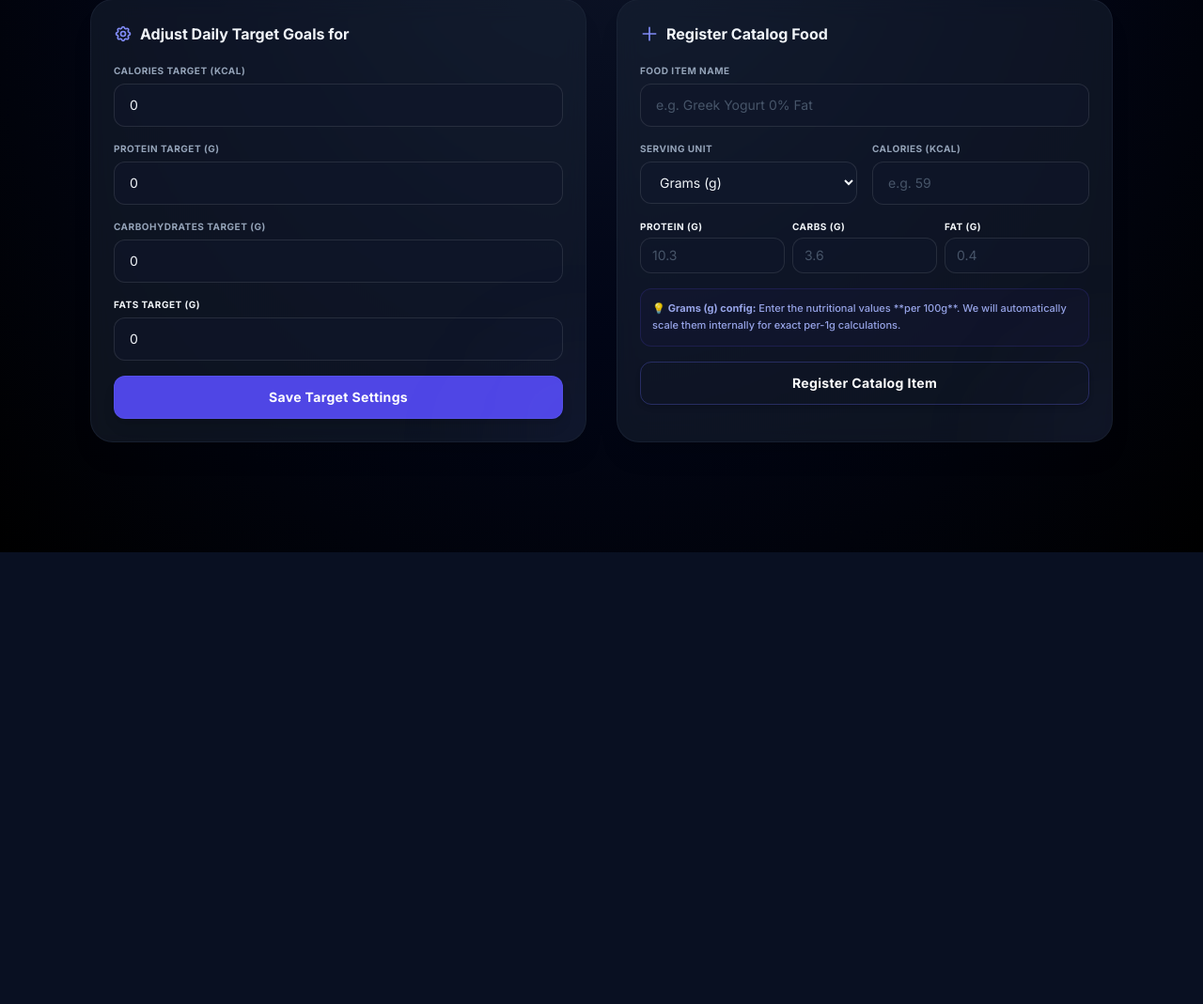
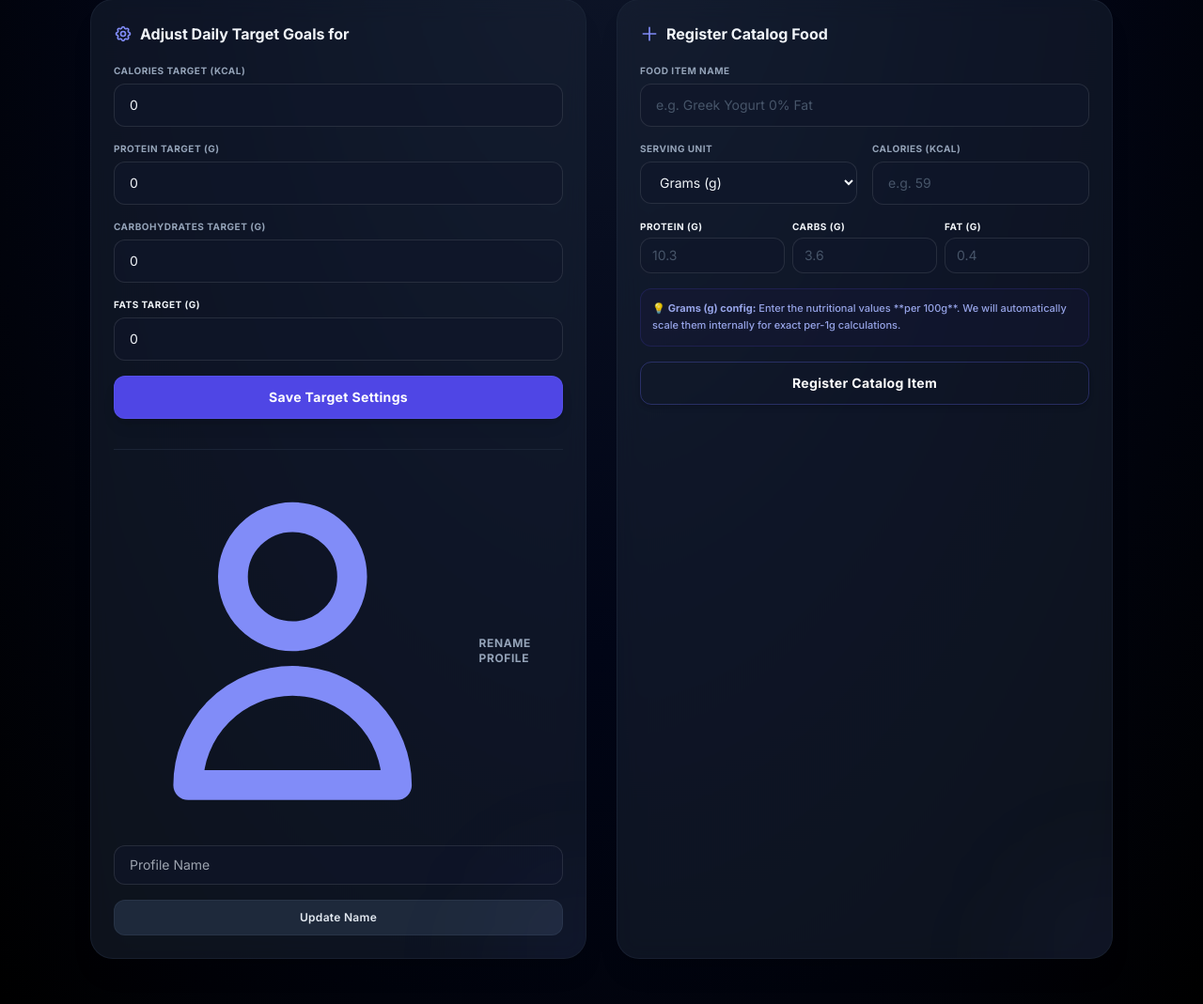
Before and after one commit to ErwinGFHein/Calorie-Tracker, a FastAPI app: template app/templates/config.html in a window 1280 px wide. Shown: the part 212-1281 px from the top of the page at 94% size. Before the commit the page ends 800 px from the top, so only its background shows below. Run offline with FastAPI, Linux system fonts and the light colour scheme; the template is opened without the code that fills it, so the values that code supplies are empty; some libraries are stand-ins or nearby versions.

Commit message:
Fix profile dropdown UX, add profile renaming in config, and secure log edit endpoints

```diff
--- a/app/main.py
+++ b/app/main.py
@@ -170,6 +170,28 @@
     response = RedirectResponse(url="/", status_code=status.HTTP_303_SEE_OTHER)
     response.set_cookie("user_id", str(target_user_id), max_age=31536000, httponly=True)
     return response
+
+@app.post("/user/rename")
+def rename_user(request: Request, name: str = Form(...)):
+    user_id = get_current_user_id(request)
+    if user_id is None:
+        return RedirectResponse(url="/login", status_code=status.HTTP_303_SEE_OTHER)
+
+    name = name.strip()
+    if not name:
+        return RedirectResponse(url="/config?error=profile_name_empty", status_code=status.HTTP_303_SEE_OTHER)
+
+    conn = get_db_connection()
+    cursor = conn.cursor()
+    try:
+        cursor.execute("UPDATE users SET name = ? WHERE id = ?;", (name, user_id))
+        conn.commit()
+    except sqlite3.IntegrityError:
+        conn.close()
+        return RedirectResponse(url="/config?error=profile_name_exists", status_code=status.HTTP_303_SEE_OTHER)
+
+    conn.close()
+    return RedirectResponse(url="/config?success=profile", status_code=status.HTTP_303_SEE_OTHER)
 
 def get_daily_metrics(conn, user_id: int, date_str: str = None):
     if not date_str:
@@ -574,7 +596,7 @@
     })
 
 @app.get("/config", response_class=HTMLResponse)
-def config_view(request: Request, success: str = None):
+def config_view(request: Request, success: str = None, error: str = None):
     user_id = get_current_user_id(request)
     if user_id is None:
         return RedirectResponse(url="/login", status_code=status.HTTP_303_SEE_OTHER)
@@ -589,6 +611,7 @@
         "active_tab": "config",
         "targets": targets,
         "success": success,
+        "error": error,
         "current_user": get_user_details(user_id),
         "all_users": get_all_users()
     })
@@ -886,6 +909,10 @@
 
 @app.get("/log/{log_id}/edit", response_class=HTMLResponse)
 def edit_log_view(request: Request, log_id: int, date: str = None):
+    user_id = get_current_user_id(request)
+    if user_id is None:
+        return HTMLResponse(content="<script>window.location.reload();</script>", status_code=200)
+
     conn = get_db_connection()
     cursor = conn.cursor()
     cursor.execute("""
@@ -897,8 +924,8 @@
             f.unit
         FROM logs l
         JOIN foods f ON l.food_id = f.id
-        WHERE l.id = ?;
-    """, (log_id,))
+        WHERE l.id = ? AND l.user_id = ?;
+    """, (log_id, user_id))
     row = cursor.fetchone()
     conn.close()
     if not row:
@@ -918,6 +945,10 @@
 
 @app.get("/log/{log_id}/normal", response_class=HTMLResponse)
 def normal_log_view(request: Request, log_id: int, date: str = None):
+    user_id = get_current_user_id(request)
+    if user_id is None:
+        return HTMLResponse(content="<script>window.location.reload();</script>", status_code=200)
+
     conn = get_db_connection()
     cursor = conn.cursor()
     cursor.execute("""
@@ -934,8 +965,8 @@
             f.unit
         FROM logs l
         JOIN foods f ON l.food_id = f.id
-        WHERE l.id = ?;
-    """, (log_id,))
+        WHERE l.id = ? AND l.user_id = ?;
+    """, (log_id, user_id))
     row = cursor.fetchone()
     conn.close()
     if not row:
@@ -961,13 +992,17 @@
 
 @app.post("/log/{log_id}/edit", response_class=HTMLResponse)
 def edit_log(request: Request, log_id: int, quantity: float = Form(...), date: str = None):
+    user_id = get_current_user_id(request)
+    if user_id is None:
+        return HTMLResponse(content="<script>window.location.reload();</script>", status_code=200)
+
     conn = get_db_connection()
     cursor = conn.cursor()
-    cursor.execute("UPDATE logs SET quantity = ? WHERE id = ?;", (quantity, log_id))
+    cursor.execute("UPDATE logs SET quantity = ? WHERE id = ? AND user_id = ?;", (quantity, log_id, user_id))
     conn.commit()
 
-    metrics = get_daily_metrics(conn, date)
-    history = get_grouped_history(conn, date)
+    metrics = get_daily_metrics(conn, user_id, date)
+    history = get_grouped_history(conn, user_id, date)
     conn.close()
 
     return templates.TemplateResponse(request, "history.html", {
--- a/app/templates/base.html
+++ b/app/templates/base.html
@@ -56,31 +56,12 @@
                         </svg>
                     </button>
                     <!-- Dropdown Content -->
-                    <div class="absolute right-0 mt-1.5 w-48 bg-slate-905 border border-slate-800/80 rounded-2xl py-1.5 shadow-2xl opacity-0 invisible group-hover:opacity-100 group-hover:visible transition-all duration-155 z-50">
-                        <div class="px-3 py-1.5 border-b border-slate-850 text-[10px] font-bold text-slate-500 uppercase tracking-wider">Switch Profile</div>
-                        {% for u in all_users %}
-                        {% if u.id != current_user.id %}
-                        <a href="/user/switch/{{ u.id }}" class="flex items-center justify-between px-3 py-2 text-xs font-semibold text-slate-350 hover:text-white hover:bg-slate-800/50 transition-colors">
-                            <span>{{ u.name }}</span>
-                            {% if u.has_pin %}
-                            <svg xmlns="http://www.w3.org/2000/svg" class="h-3 w-3 text-slate-550" fill="none" viewBox="0 0 24 24" stroke="currentColor" stroke-width="2">
-                                <path stroke-linecap="round" stroke-linejoin="round" d="M12 15v2m-6 4h12a2 2 0 002-2v-6a2 2 0 00-2-2H6a2 2 0 00-2 2v6a2 2 0 002 2zm10-10V7a4 4 0 00-8 0v4h8z" />
-                            </svg>
-                            {% endif %}
-                        </a>
-                        {% endif %}
-                        {% endfor %}
-                        <a href="/login" class="flex items-center gap-1.5 px-3 py-2 text-xs font-semibold text-indigo-400 hover:text-indigo-300 hover:bg-slate-800/50 border-t border-slate-850 transition-colors">
-                            <svg xmlns="http://www.w3.org/2000/svg" class="h-3.5 w-3.5" fill="none" viewBox="0 0 24 24" stroke="currentColor" stroke-width="2">
-                                <path stroke-linecap="round" stroke-linejoin="round" d="M12 9v3m0 0v3m0-3h3m-3 0h-3m-2-5a4 4 0 11-8 0 4 4 0 018 0zM3 20a6 6 0 0112 0v1H3v-1z" />
-                            </svg>
-                            Add/Switch Profile
-                        </a>
-                        <a href="/logout" class="flex items-center gap-1.5 px-3 py-2 text-xs font-semibold text-rose-450 hover:text-rose-400 hover:bg-slate-800/50 border-t border-slate-850 transition-colors">
+                    <div class="absolute right-0 mt-1.5 w-48 bg-slate-950 border border-slate-800/80 rounded-2xl py-1.5 shadow-2xl opacity-0 invisible group-hover:opacity-100 group-hover:visible transition-all duration-155 z-50">
+                        <a href="/logout" class="flex items-center gap-1.5 px-3 py-2 text-xs font-semibold text-rose-450 hover:text-rose-400 hover:bg-slate-800/50 transition-colors">
                             <svg xmlns="http://www.w3.org/2000/svg" class="h-3.5 w-3.5" fill="none" viewBox="0 0 24 24" stroke="currentColor" stroke-width="2">
                                 <path stroke-linecap="round" stroke-linejoin="round" d="M17 16l4-4m0 0l-4-4m4 4H7m6 4v1a3 3 0 01-3 3H6a3 3 0 01-3-3V7a3 3 0 013-3h4a3 3 0 013 3v1" />
                             </svg>
-                            Log Out
+                            Switch Profile / Log Out
                         </a>
                     </div>
                 </div>
--- a/app/templates/config.html
+++ b/app/templates/config.html
@@ -16,6 +16,29 @@
                 <path stroke-linecap="round" stroke-linejoin="round" d="M9 12l2 2 4-4m6 2a9 9 0 11-18 0 9 9 0 0118 0z" />
             </svg>
             <span>Catalog food item registered successfully!</span>
+        </div>
+    {% elif success == 'profile' %}
+        <div class="glass-panel p-4 rounded-xl border border-emerald-500/30 bg-emerald-950/20 text-emerald-300 text-sm font-medium flex items-center gap-3">
+            <svg xmlns="http://www.w3.org/2000/svg" class="h-5 w-5 text-emerald-400 shrink-0" fill="none" viewBox="0 0 24 24" stroke="currentColor" stroke-width="2.5">
+                <path stroke-linecap="round" stroke-linejoin="round" d="M9 12l2 2 4-4m6 2a9 9 0 11-18 0 9 9 0 0118 0z" />
+            </svg>
+            <span>Profile name updated successfully!</span>
+        </div>
+    {% endif %}
+
+    {% if error == 'profile_name_empty' %}
+        <div class="glass-panel p-4 rounded-xl border border-rose-500/30 bg-rose-950/20 text-rose-300 text-sm font-medium flex items-center gap-3">
+            <svg xmlns="http://www.w3.org/2000/svg" class="h-5 w-5 text-rose-450 shrink-0" fill="none" viewBox="0 0 24 24" stroke="currentColor" stroke-width="2.5">
+                <path stroke-linecap="round" stroke-linejoin="round" d="M12 9v2m0 4h.01m-6.938 4h13.856c1.54 0 2.502-1.667 1.732-3L13.732 4c-.77-1.333-2.694-1.333-3.464 0L3.34 16c-.77 1.333.192 3 1.732 3z" />
+            </svg>
+            <span>Profile name cannot be empty.</span>
+        </div>
+    {% elif error == 'profile_name_exists' %}
+        <div class="glass-panel p-4 rounded-xl border border-rose-500/30 bg-rose-950/20 text-rose-300 text-sm font-medium flex items-center gap-3">
+            <svg xmlns="http://www.w3.org/2000/svg" class="h-5 w-5 text-rose-450 shrink-0" fill="none" viewBox="0 0 24 24" stroke="currentColor" stroke-width="2.5">
+                <path stroke-linecap="round" stroke-linejoin="round" d="M12 9v2m0 4h.01m-6.938 4h13.856c1.54 0 2.502-1.667 1.732-3L13.732 4c-.77-1.333-2.694-1.333-3.464 0L3.34 16c-.77 1.333.192 3 1.732 3z" />
+            </svg>
+            <span>Username already exists. Please choose a different name.</span>
         </div>
     {% endif %}
 
@@ -84,6 +107,34 @@
                     Save Target Settings
                 </button>
             </form>
+
+            <!-- Rename Profile Section -->
+            <div class="mt-8 pt-6 border-t border-slate-800/80">
+                <h3 class="text-xs font-bold text-slate-400 uppercase tracking-wider mb-4 flex items-center gap-2">
+                    <svg xmlns="http://www.w3.org/2000/svg" class="h-4.5 w-4.5 text-indigo-400" fill="none" viewBox="0 0 24 24" stroke="currentColor" stroke-width="2">
+                        <path stroke-linecap="round" stroke-linejoin="round" d="M16 7a4 4 0 11-8 0 4 4 0 018 0zM12 14a7 7 0 00-7 7h14a7 7 0 00-7-7z" />
+                    </svg>
+                    Rename Profile
+                </h3>
+                <form action="user/rename" method="POST" class="space-y-4">
+                    <div>
+                        <input
+                            type="text"
+                            name="name"
+                            value="{{ current_user.name }}"
+                            required
+                            placeholder="Profile Name"
+                            class="w-full px-4 py-2.5 rounded-xl glass-input text-slate-100 text-sm"
+                        >
+                    </div>
+                    <button
+                        type="submit"
+                        class="w-full py-2.5 rounded-xl bg-slate-800 hover:bg-slate-700/80 text-slate-200 hover:text-white font-semibold text-xs tracking-wide transition-all duration-150 border border-slate-700/50"
+                    >
+                        Update Name
+                    </button>
+                </form>
+            </div>
         </div>
 
         <!-- Catalog Management Panel -->
```
